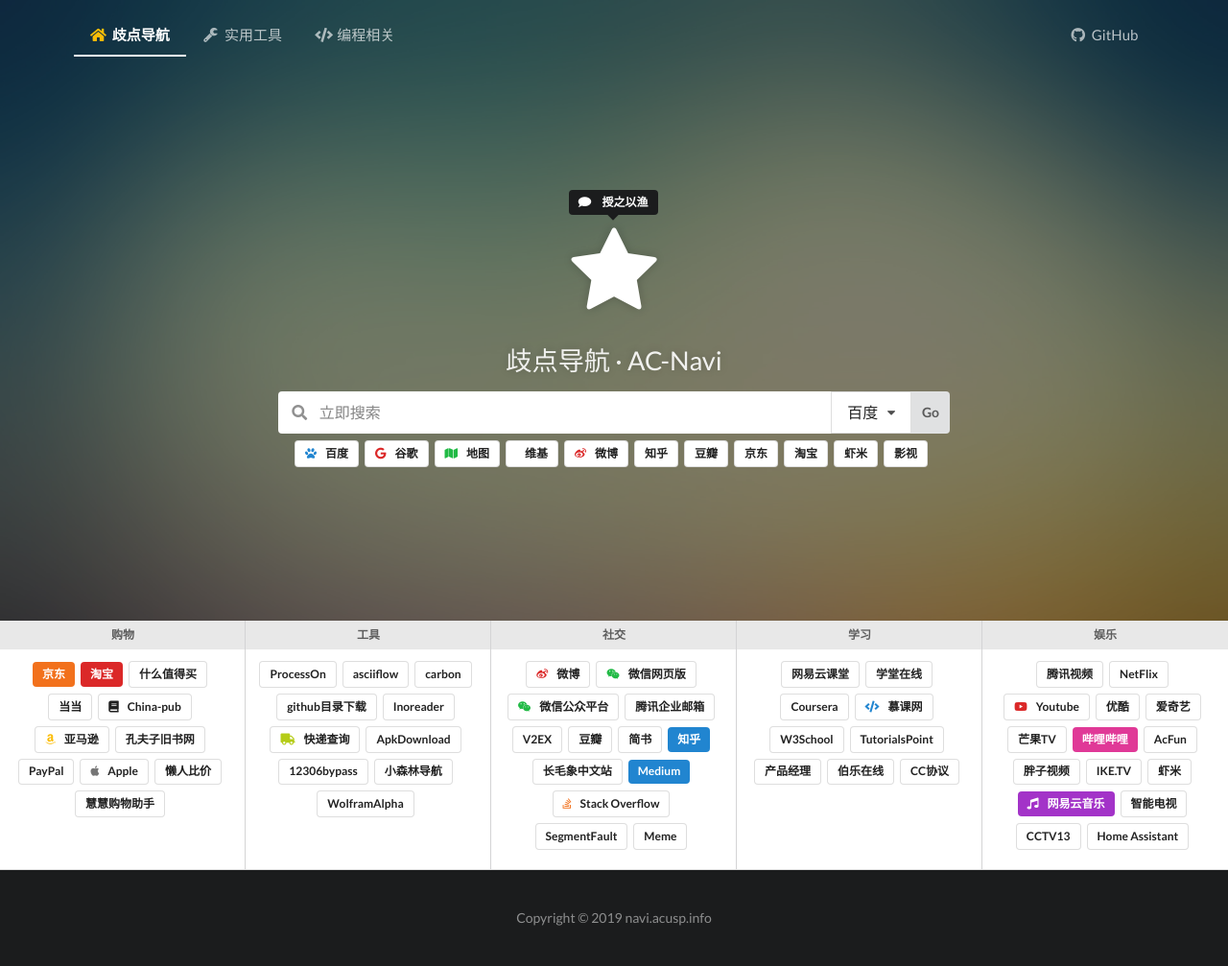
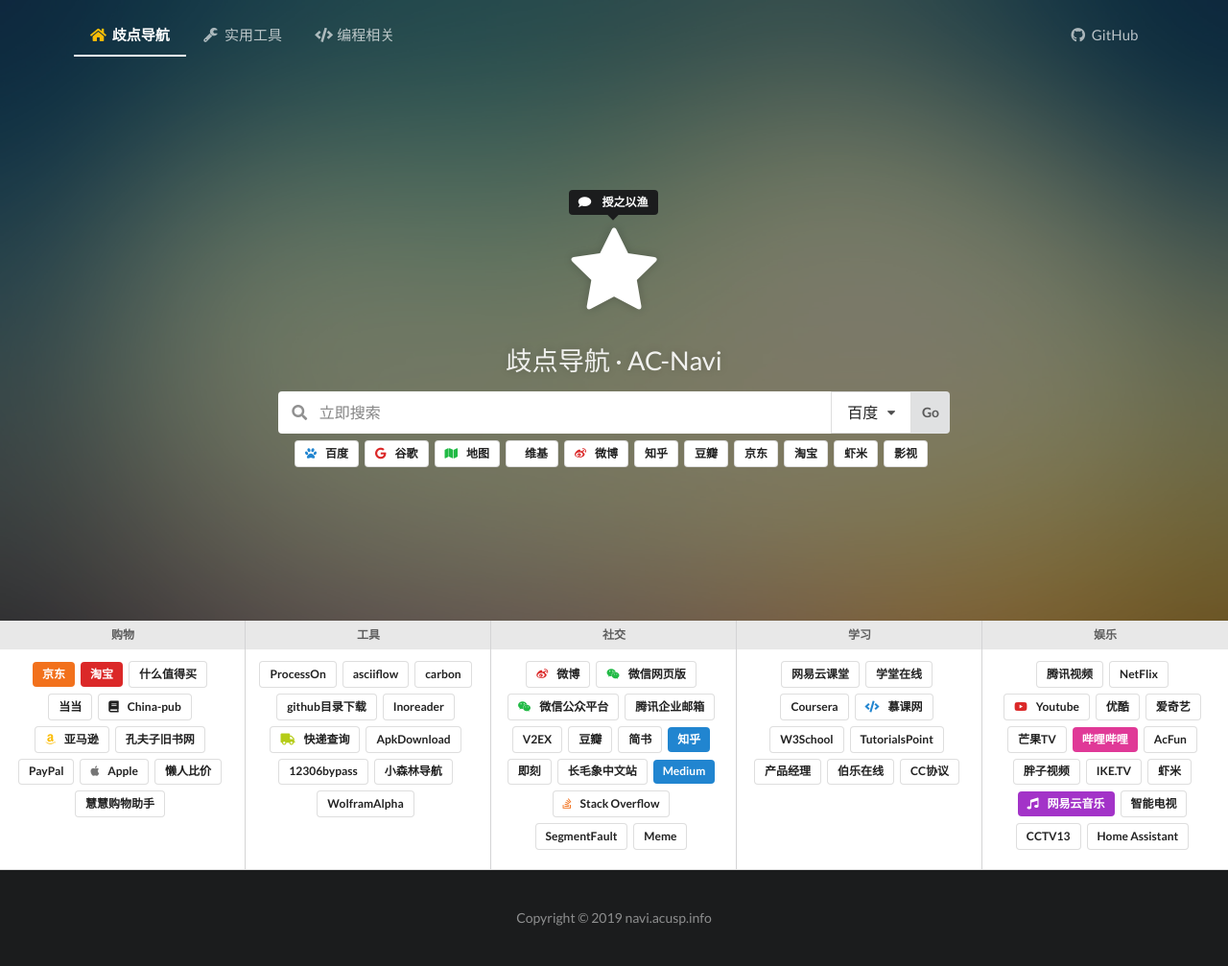
Before and after one commit to acusp/AC-Navi, a Jekyll site: the page built from index.html, in a window 1280 px wide. Shown: the whole page at 96% size. Built offline with Jekyll 4.4.1, drawn with Linux system fonts in a browser that asks for light colours; comment, search, counter and statistics services are not loaded.

```diff
--- a/_data/home_links.yml
+++ b/_data/home_links.yml
@@ -131,6 +131,10 @@
       style: blue
       url: http://www.zhihu.com/
 
+    - name: 即刻
+      style: basic
+      url: https://web.okjike.com
+
     - name: 长毛象中文站
       style: basic
       url: https://cmx.im/
```
